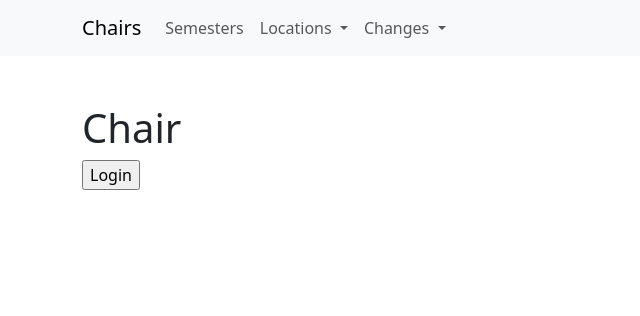
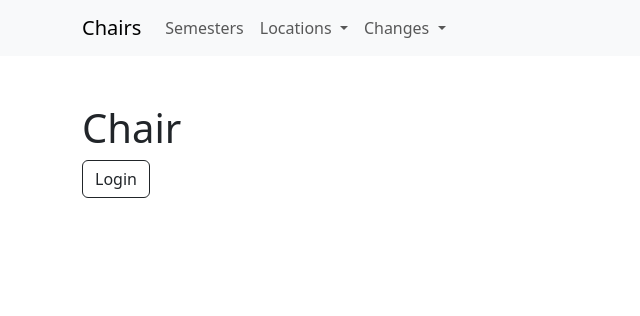
Before and after one commit to readtu/S25ISD1PM, a Django app: page / in a window 1280 px wide. Shown: the top 316 px of the page, without its empty margins (0-640 px from the left). Run offline with Django 5.2, Linux system fonts and the light colour scheme.

Commit message:
Update home.html

```diff
--- a/chairs_app/templates/chairs_app/home.html
+++ b/chairs_app/templates/chairs_app/home.html
@@ -3,6 +3,6 @@
 {% block body %}
 <section class="container py-5">
     <h1>Chair</h1>
-    <input type="submit" value="Login">
+    <button type="button" class="btn btn-outline-dark">Login</button>
 </section>
 {% endblock %}
```
